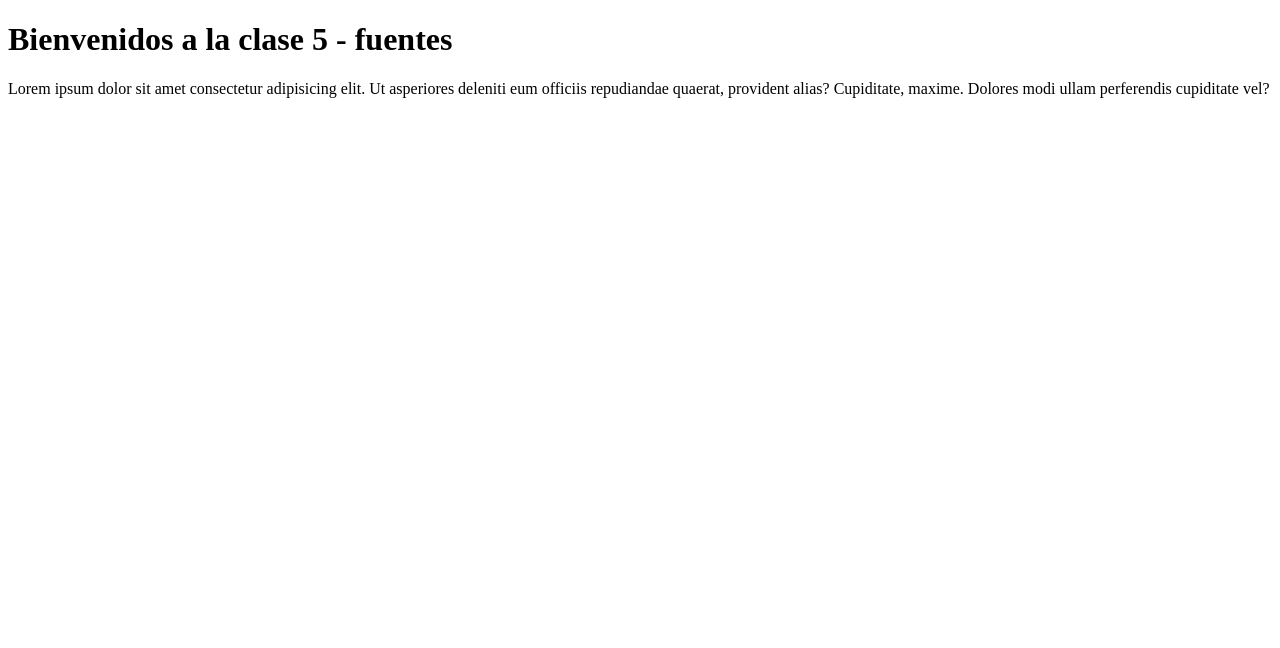
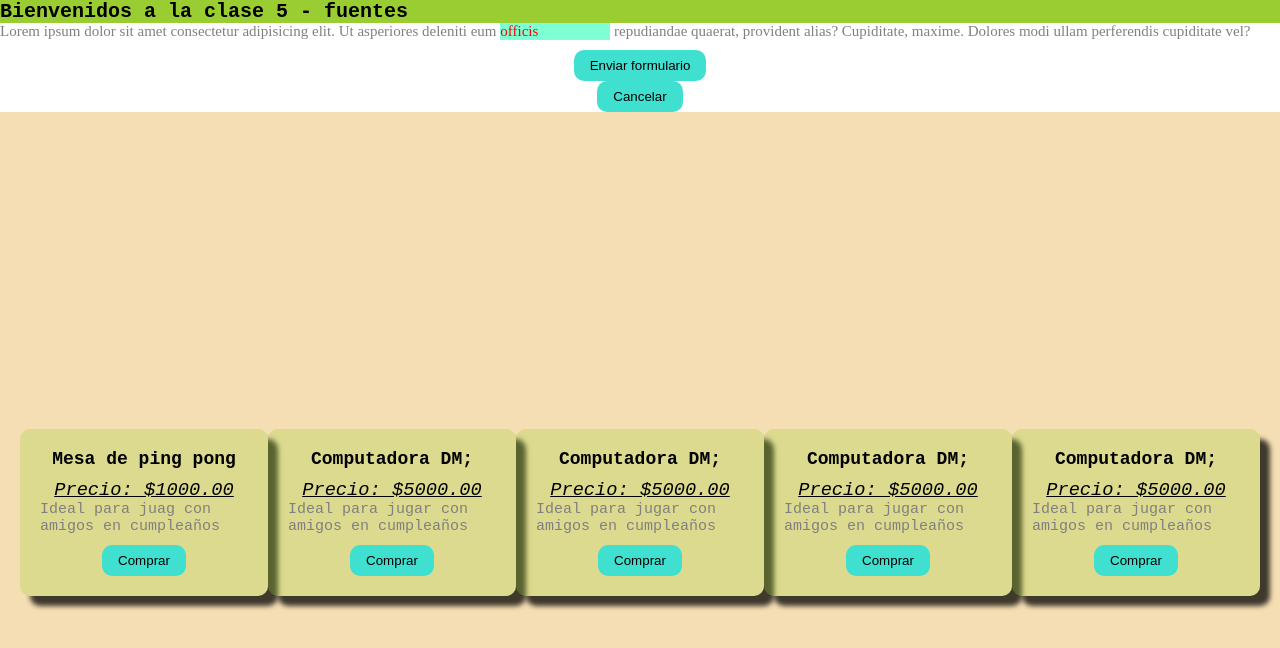
Before and after one commit to ferzjw-cloud/Frontend-999200928, a plain HTML site: page clase-5/index.html in a window 1280 px wide. Drawn offline with Linux system fonts and the light colour scheme.

Commit message:
add: displays

```diff
--- a/clase-5/index.html
+++ b/clase-5/index.html
@@ -4,12 +4,48 @@
     <meta charset="UTF-8">
     <meta name="viewport" content="width=device-width, initial-scale=1.0">
     <title>Clase 5 - CSS</title>
-    <link rel="stylesheet" href=".css">
+    <link rel="stylesheet" href="style.css">
 
 </head>
 <body>
     <h1>Bienvenidos a la clase 5 - fuentes</h1>
 
-    Lorem ipsum dolor sit amet consectetur adipisicing elit. Ut asperiores deleniti eum officiis repudiandae quaerat, provident alias? Cupiditate, maxime. Dolores modi ullam perferendis cupiditate vel?
+    <p>Lorem ipsum dolor sit amet consectetur adipisicing elit. Ut asperiores deleniti eum <span>officis</span> repudiandae quaerat, provident alias? Cupiditate, maxime. Dolores modi ullam perferendis cupiditate vel?</p>
+
+    <button>Enviar formulario</button>
+    <button>Cancelar</button>
+
+    <section>
+
+        <div>
+            <h2>Mesa de ping pong</h2>
+            <h3>Precio: $1000.00</h3>
+            <p>Ideal para juag con amigos en cumpleaños</p>
+            <button>Comprar</button>
+        </div>
+        <div>
+            <h2>Computadora DM;</h2>
+            <h3>Precio: $5000.00</h3>
+            <p>Ideal para jugar con amigos en cumpleaños</p>
+            <button>Comprar</button>
+        </div>
+        <div>
+            <h2>Computadora DM;</h2>
+            <h3>Precio: $5000.00</h3>
+            <p>Ideal para jugar con amigos en cumpleaños</p>
+            <button>Comprar</button>
+        </div><div>
+            <h2>Computadora DM;</h2>
+            <h3>Precio: $5000.00</h3>
+            <p>Ideal para jugar con amigos en cumpleaños</p>
+            <button>Comprar</button>
+        </div><div>
+            <h2>Computadora DM;</h2>
+            <h3>Precio: $5000.00</h3>
+            <p>Ideal para jugar con amigos en cumpleaños</p>
+            <button>Comprar</button>
+        </div>
+
+    </section>
 </body>
 </html>
--- a/clase-5/style.css
+++ b/clase-5/style.css
@@ -3,3 +3,92 @@
     padding: 0;
     box-sizing: border-box;
 }
+
+h1 {
+    font-family: 'Courier New', Courier, monospace;
+    font-size: 20px;
+}
+* {
+    /*font-family: 'Segoe UI', Tahoma, Geneva, Verdana, sans-serif;
+    font-size: 10;
+    font-weight: lighter;
+    line-height: 1.6;
+    font-style: italic;*/
+       }
+
+
+       /*Display como se comporta un elemento en el flujo del documento*/
+
+    /*Display block -> ocupa el 100% del ancho disponible del elemento padre (h1=body*/
+    h1 {
+        background-color: yellowgreen;
+        display: block;
+
+        }
+
+    button {
+        display: inline;
+        background-color: violet;
+            }
+
+    span {
+        color: red;
+        font-style: bold;
+        display: inline-block;
+        width: 110px;
+        background-color: aquamarine;
+    }
+
+    /*display flex -> filas o columnas*/
+    /*un contenedor flexible puede ubicar los leemntos hijos*/
+    /*display grid -> grillas + filas y columnas*/
+
+    section {
+        background-color: wheat;
+        padding: 20px;
+        /*display flex: cambia el eje principal*/
+        display: flex;
+        flex-direction: row;
+        justify-content: space-between; /*justify content aplica al eje principal (horizontal*/
+        align-items: center;
+        /*align items aplica al eje secundario (vertical)*/
+        /*funcion 100vh vh viewport heights= el alto de la ventana*/
+        height: 100vh;
+    }
+    div {
+        background-color: rgba(153, 205, 50, 0.288);
+        padding: 20px;
+        border-radius: 10px;
+        box-shadow: 10px 10px 5px 0px rgba(0,0,0,0.75);
+-webkit-box-shadow: 10px 10px 5px 0px rgba(0,0,0,0.75);
+-moz-box-shadow: 10px 10px 5px 0px rgba(0, 0, 0, 0.39);
+        font-family: 'Courier New', Courier, monospace;
+        width: 400px;
+    }
+
+    div h2 {
+        font-size: 18px;
+        text-align: center;
+        margin-bottom: 10px;
+            }
+    div h3 {
+        text-align: center;
+        font-weight: lighter;
+        font-style: italic;
+        text-decoration: underline;
+    }
+
+    p {
+        color: grey;
+        font-size: 15px;
+        margin-bottom: 10px;
+        }
+
+    button {
+        border: none;
+        background-color: turquoise;
+        padding: 8px 16px;
+        border-radius: 10px;
+        display: block;
+        margin: auto;
+    }
```
Also changed, not shown: 1 other file.
